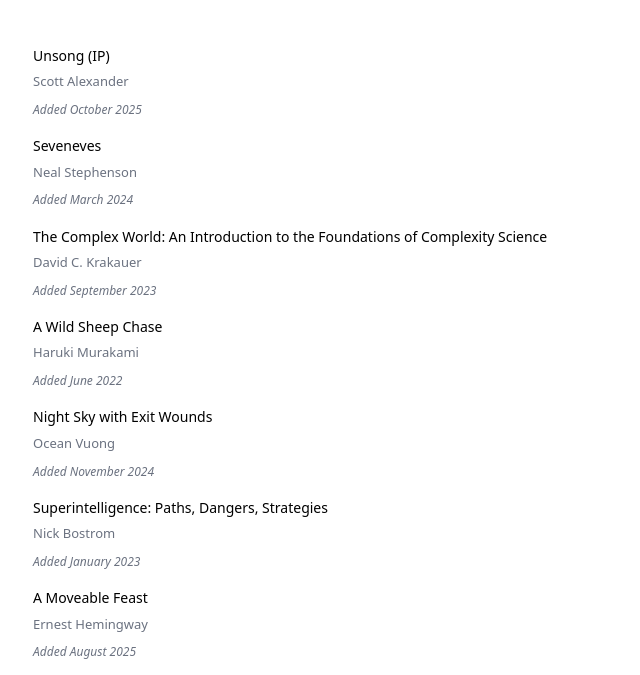
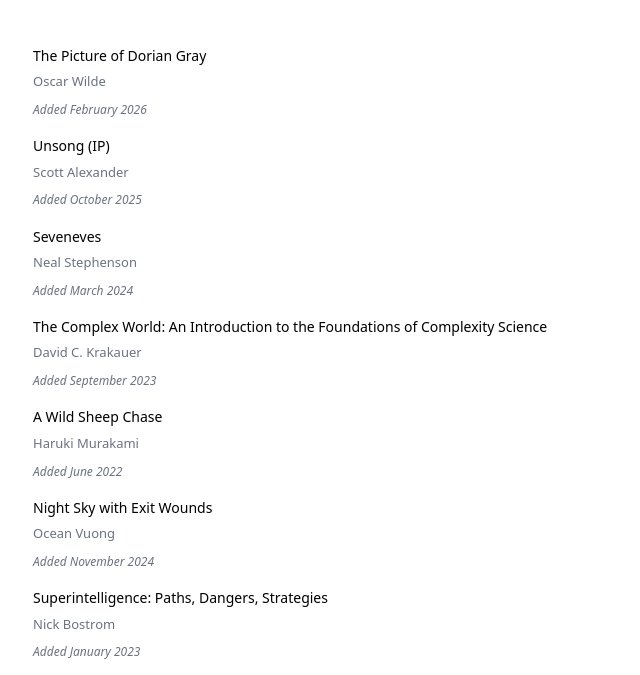
Before and after one commit to rlogger/website, a plain HTML site: page public/books.html in a window 1280 px wide. Shown: the part 104-779 px from the top of the page, without its empty margins (319-959 px from the left). Drawn offline with Linux system fonts and the light colour scheme.

Commit message:
i hate dreams

```diff
--- a/public/books.html
+++ b/public/books.html
@@ -37,6 +37,11 @@
 
         <main>
             <ul>
+                <li>
+                    <div class="book-title">The Picture of Dorian Gray</div>
+                    <div class="book-author">Oscar Wilde</div>
+                    <div class="book-date">Added February 2026</div>
+                </li>
                 <li>
                     <div class="book-title">Unsong (IP)</div>
                     <div class="book-author">Scott Alexander</div>
```
Also changed, not shown: 1 other file.
